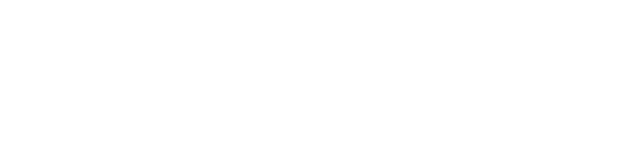
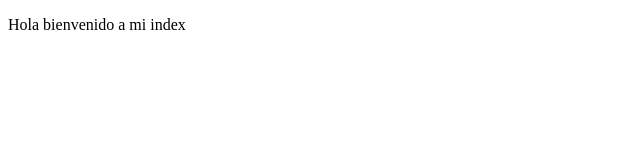
Before and after one commit to lfataguile/mi_repositorio, a plain HTML site: page index.html in a window 1280 px wide. Shown: the whole page, without its empty margins (0-640 px from the left). Drawn offline with Linux system fonts and the light colour scheme.

Commit message:
Agregando texto al HTML

```diff
--- a/index.html
+++ b/index.html
@@ -5,6 +5,6 @@
     <title> Document </title>
 </head>
 <body>
-
+<p> Hola bienvenido a mi index</p>
 </body>
 </html>
```
